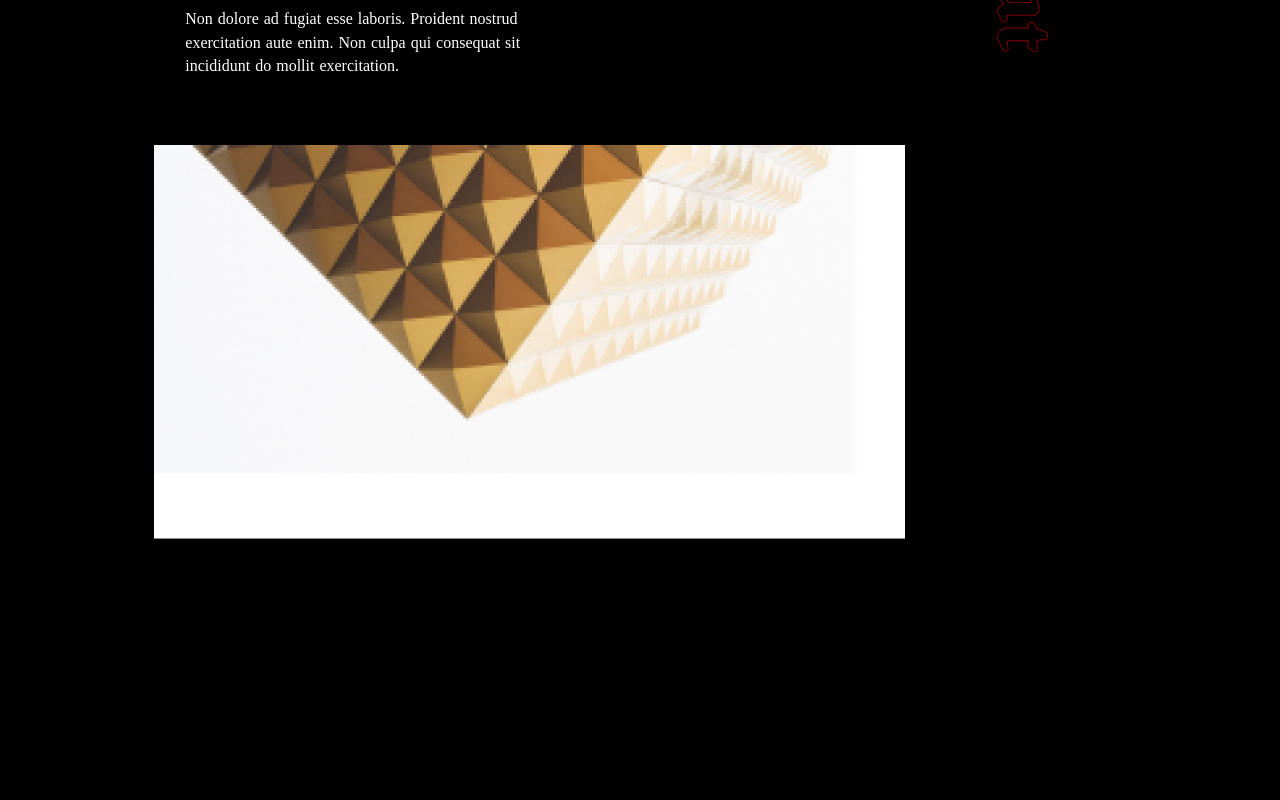
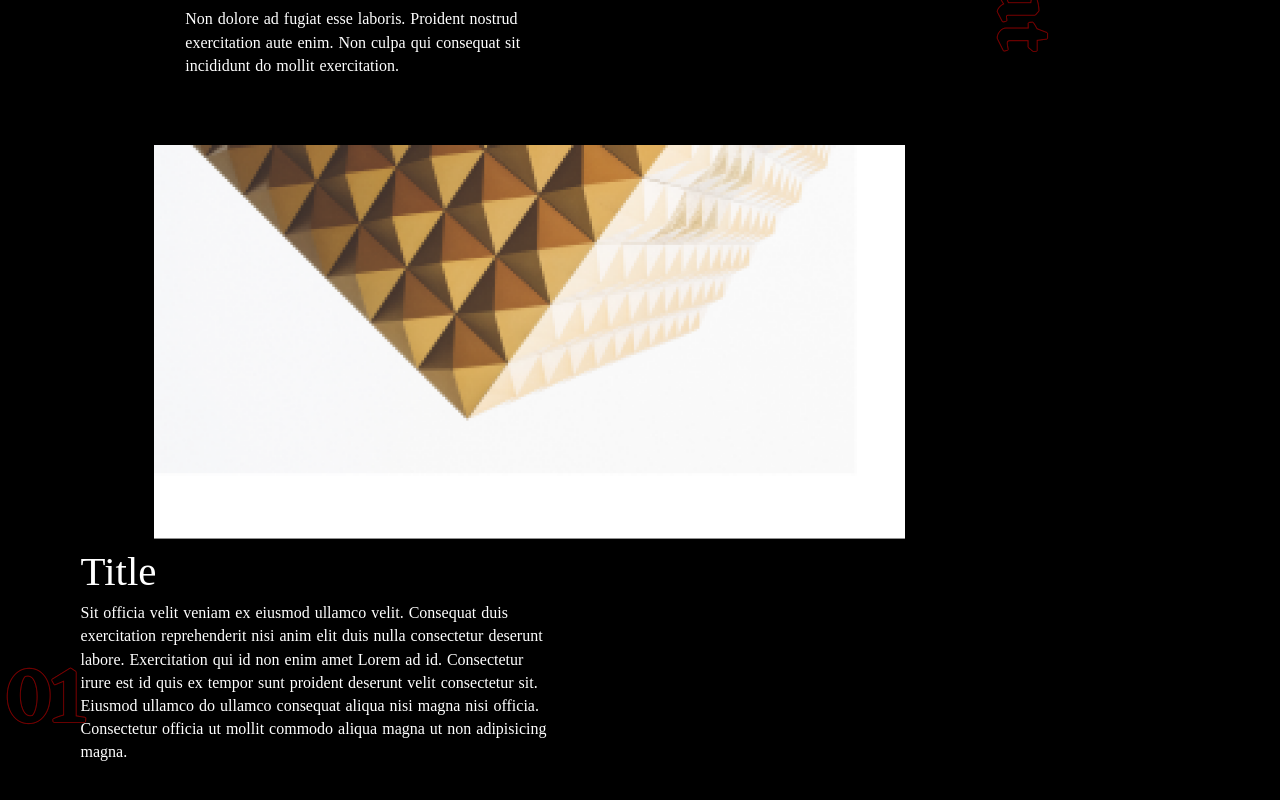
Before and after one commit to ChrisCodeCole/temp-dotnet-cra, a React (Create React App) app: page /about in a window 1280 px wide. Shown: the part 782-1582 px from the top of the page. Before the commit the page ends 1324 px from the top, so only its background shows below. Built offline with nearby package versions, Linux system fonts and the light colour scheme; a web font is replaced by a local one.

Commit message:
Create a single div container for last portion of the about page

```diff
--- a/src/containers/About/About.js
+++ b/src/containers/About/About.js
@@ -82,28 +82,32 @@ const About = () => {
 					}}
 				/>
 			</div>
-			{/* <div className={classses.about1Content}>
-                <Description />
-                <Description />
-                <Image />
-            </div>
-            <div className={classes.about1Content}>
-                <div>
-                    <Header />
-                    <Description />
-                    <Description />
-                </div>
-                <div>
-                    <Header />
-                    <Description />
-                    <Description />
-                </div>
-                <div>
-                    <Header />
-                    <Description />
-                    <Description />
-                </div>
-            </div> */}
+			<div className={classes.infoContainer}>
+				<div className={classes.infoHeader}>
+					<Header
+						headerText='01'
+						style={{
+							fontSize: '6rem',
+							// marginLeft: '0'
+						}}
+					/>
+				</div>
+				<div className={classes.infoDescription}>
+					<Description
+						text='Title'
+						style={{
+							color: 'white',
+							fontSize: '160%',
+						}}
+					/>
+					<Description
+						text='Sit officia velit veniam ex eiusmod ullamco velit. Consequat duis exercitation reprehenderit nisi anim elit duis nulla consectetur deserunt labore. Exercitation qui id non enim amet Lorem ad id. Consectetur irure est id quis ex tempor sunt proident deserunt velit consectetur sit. Eiusmod ullamco do ullamco consequat aliqua nisi magna nisi officia. Consectetur officia ut mollit commodo aliqua magna ut non adipisicing magna.'
+						style={{
+							color: 'white',
+						}}
+					/>
+				</div>
+			</div>
 		</div>
 	);
 };
--- a/src/containers/About/About.module.css
+++ b/src/containers/About/About.module.css
@@ -15,3 +15,19 @@
 		'. text4 text4 text4 . . header2 .'
 		'. image2 image2 image2 image2 image2 . .';
 }
+
+.infoContainer {
+	width: 50%;
+	height: 40%;
+	display: flex;
+}
+
+.infoHeader {
+	display: flex;
+	justify-content: center;
+	align-items: center;
+}
+.infoDescription {
+	display: flex;
+	flex-direction: column;
+}
```
